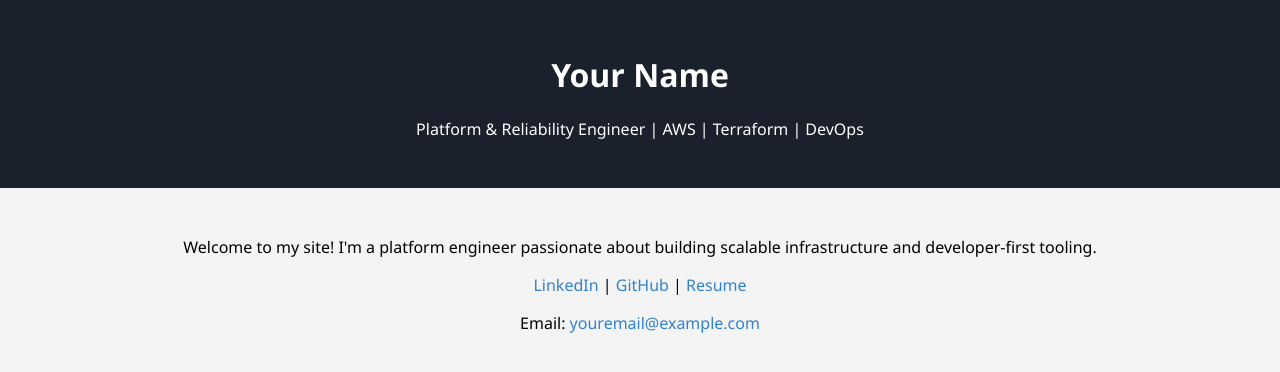
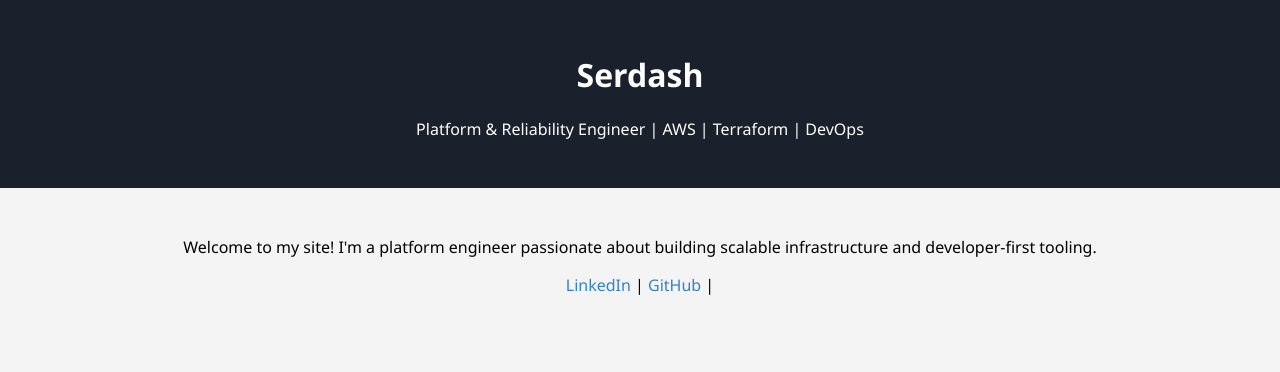
Before and after one commit to Serdash/Serdash.github.io, a plain HTML site: page index.html in a window 1280 px wide. Drawn offline with Linux system fonts and the light colour scheme.

Commit message:
Update index.html

```diff
--- a/index.html
+++ b/index.html
@@ -3,7 +3,7 @@
 <head>
   <meta charset="UTF-8" />
   <meta name="viewport" content="width=device-width, initial-scale=1.0" />
-  <title>Your Name | Platform Engineer</title>
+  <title>Serdash Turna | Platform Engineer</title>
   <style>
     body {
       font-family: 'Segoe UI', Tahoma, Geneva, Verdana, sans-serif;
@@ -34,18 +34,16 @@
 </head>
 <body>
   <header>
-    <h1>Your Name</h1>
+    <h1>Serdash</h1>
     <p>Platform & Reliability Engineer | AWS | Terraform | DevOps</p>
   </header>
   <main>
     <p>Welcome to my site! I'm a platform engineer passionate about building scalable infrastructure and developer-first tooling.</p>
     <div class="links">
-      <p><a href="https://www.linkedin.com/in/yourprofile">LinkedIn</a> |
-         <a href="https://github.com/yourusername">GitHub</a> |
-         <a href="https://your-resume-link.com">Resume</a>
+      <p><a href="https://www.linkedin.com/in/serdash-t-592544146/">LinkedIn</a> |
+         <a href="https://github.com/Serdash">GitHub</a> |
       </p>
     </div>
-    <p>Email: <a href="mailto:youremail@example.com">youremail@example.com</a></p>
   </main>
 </body>
 </html>
```
